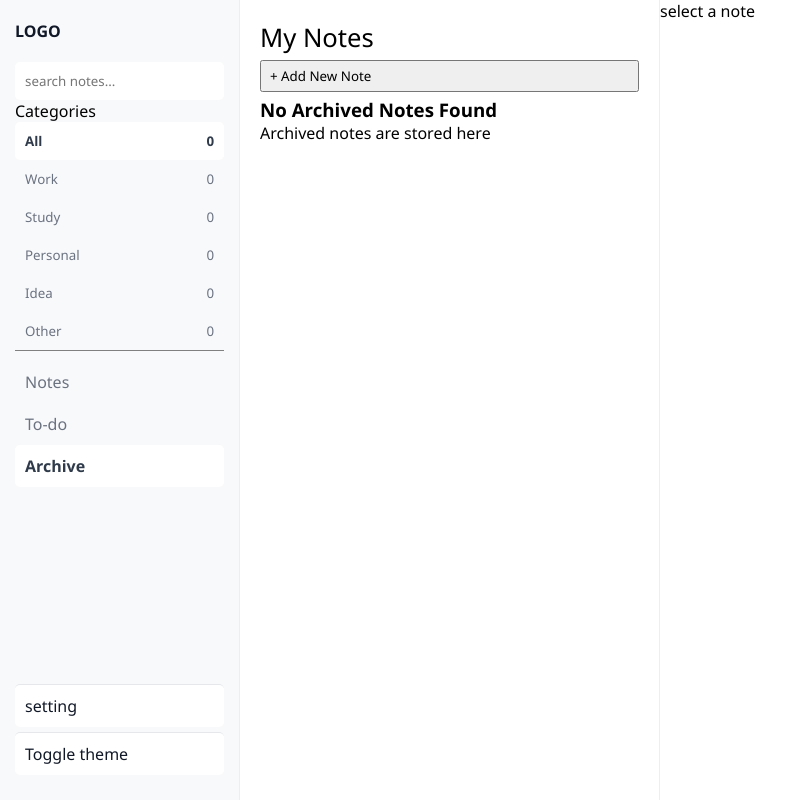
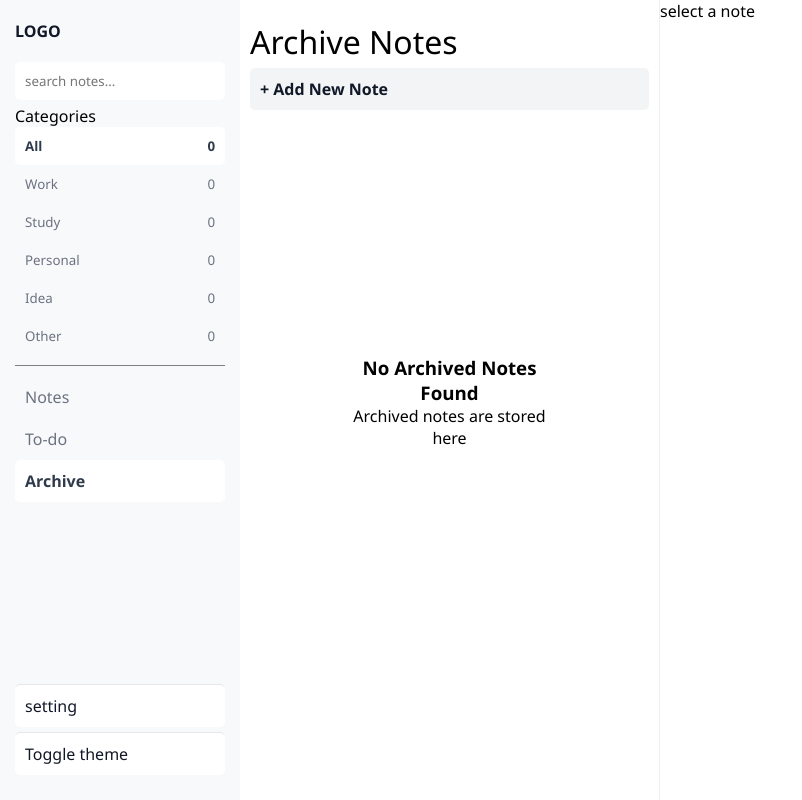
Before and after one commit to Ayush-fs-bit/react-notes-app, a React (Create React App) app: page /archive in a window 1280 px wide. Shown: the whole page, without its empty margins (0-802 px from the left). Built offline with nearby package versions, Linux system fonts and the light colour scheme.

Commit message:
style: design notes panel including add button, card layout, selection state and empty state UI

```diff
--- a/src/App.js
+++ b/src/App.js
@@ -151,15 +151,15 @@ function App() {
       <Sidebar onSearch={handleChangeSearch} input={searchQuery} onCategory={handleCategoryChange} counts={countsToShow} total={totalCount} activeCategory={activeCategory}/>
       <div className="main">
         <div className="main-header">
-          <p>My Notes</p>
-          <button onClick={handleAddClick}>+ Add New Note</button>
-          {selectedTag!=='all' && <div>
-              <p>Filtered By {selectedTag}</p><button onClick={handleClearTags}>clear</button>
+          <h1 className="main-heading">{location.pathname==="/"?"My Notes":"Archive Notes"}</h1>
+          <button onClick={handleAddClick} className='add-note-btn'>+ Add New Note</button>
+          {selectedTag!=='all' && <div className='tag-filter-msg'>
+              <p>Filtered By Tag "{selectedTag}"</p><button onClick={handleClearTags}>clear</button>
             </div>}
         </div>
         <Routes>
-          <Route path="/" element={<Homepage notes={homeNotes} onSelectNote={handleSelectNote} onTagClick={handleSelectedTag}/>} />
-          <Route path="/archive" element={<Archivepage notes={archivedNotes} onSelectNote={handleSelectNote} onTagClick={handleSelectedTag}/>} />
+          <Route path="/" element={<Homepage notes={homeNotes} onSelectNote={handleSelectNote} onTagClick={handleSelectedTag} selectedNote={selectedNote}/>} />
+          <Route path="/archive" element={<Archivepage notes={archivedNotes} onSelectNote={handleSelectNote} onTagClick={handleSelectedTag}selectedNote={selectedNote}/>} />
         </Routes>
       </div>
       <div className='right'>
--- a/src/Archivepage.js
+++ b/src/Archivepage.js
@@ -1,6 +1,6 @@
-const Archivepage = ({notes,onSelectNote,onTagClick}) => {
+const Archivepage = ({notes,onSelectNote,onTagClick,selectedNote}) => {
   if(notes.length===0){
-    return <div>
+    return <div className="empty-state">
       <h3>No Archived Notes Found</h3>
       <p>Archived notes are stored here</p>
     </div>
@@ -11,17 +11,18 @@ const Archivepage = ({notes,onSelectNote,onTagClick}) => {
 
   function renderTags(tags){
     if(!tags||tags.length===0)return;
-    return tags.map((t)=>(<div key={t} onClick={(e)=>{e.stopPropagation();
-      handleTagClick(t)}}>#{t}</div>))
+    return tags.map((t)=>(<div className="tags" key={t} onClick={(e)=>{e.stopPropagation();
+      handleTagClick(t)}}>{t}</div>))
   }
+  console.log(selectedNote)
 
 
   return (<div className="archived-notes-container">
      {notes.map((note) => (
-      <div className="note-card" onClick={()=>onSelectNote(note.id)} key={note.id}>
+      <div className={`note-card ${selectedNote?.id===note.id?"selected":""}`}  onClick={()=>onSelectNote(note.id)} key={note.id}>
         <p className="note-title">{note.title}</p>
-        <p className="content">{note.content}</p>
-        <div>{renderTags(note.tags)}</div>
+        <p className="note-content">{note.content}</p>
+        <div className="tags-container">{renderTags(note.tags)}</div>
       </div>
     ))
     }
--- a/src/Homepage.js
+++ b/src/Homepage.js
@@ -1,6 +1,6 @@
-const Homepage = ({ notes,onSelectNote,onTagClick }) => {
+const Homepage = ({ notes,onSelectNote,onTagClick,selectedNote }) => {
   if(notes.length===0){
-    return <div>
+    return <div className="empty-state">
       <h3>No Notes found</h3>
       <p>Start By Adding First Note</p>
     </div>
@@ -12,16 +12,16 @@ const Homepage = ({ notes,onSelectNote,onTagClick }) => {
 
   function renderTags(tags){
     if(!tags||tags.length===0)return;
-    return tags.map((t)=>(<div key={t} onClick={(e)=>{e.stopPropagation();
-      handleTagClick(t)}}>#{t}</div>))
+    return tags.map((t)=>(<div className="tags" key={t} onClick={(e)=>{e.stopPropagation();
+      handleTagClick(t)}}>{t}</div>))
   }
 
   return (<div className="notes-container">
     {notes.map((note) => (
-      <div className="note-card" onClick={()=>onSelectNote(note.id)} key={note.id}>
+      <div className={`note-card ${selectedNote?.id===note.id?"selected":""}`} onClick={()=>onSelectNote(note.id)} key={note.id}>
         <p className="note-title">{note.title}</p>
-        <p className="content">{note.content}</p>
-        <div>{renderTags(note.tags)}</div>
+        <p className="note-content">{note.content}</p>
+        <div className="tags-container">{renderTags(note.tags)}</div>
       </div>
     ))
     }
--- a/src/index.css
+++ b/src/index.css
@@ -4,7 +4,7 @@
   flex-direction: column;
   justify-content: space-between;
   padding: 20px 15px;
-  border-right:1px solid #eee;
+  /* border-right:1px solid #eee; */
   background: #F8F9FB;
 }
 .sidebar .bottom p{
@@ -19,11 +19,13 @@
   width: 100%;
   padding: 10px;
   border-radius: 5px;
+  margin-bottom: 5px;
 }
 .sidebar-categories{
   display: flex;
   flex-direction: column;
   border-bottom: 1px solid gray;
+  padding-bottom: 10px;
   margin-bottom: 10px;
 }
 .sidebar-categories button{
@@ -50,6 +52,8 @@ padding:10px;
  text-decoration: none;
  display: block;
  width: 100%;
+ display: flex;
+ align-items: center;
 }
 .nav-link.selected{
   background: #ffffff;
@@ -65,7 +69,6 @@ padding:10px;
   border-radius: 5px;
   margin-bottom: 5px;
 }
-
 
 
 .logo{
@@ -89,21 +92,99 @@ padding:10px;
   padding: 20px;
 }
 .main{
-  padding: 20px;
+  padding: 20px 10px;
   border-right:1px solid #eee;
 }
-.main-header input,.main-header button{
+.main-header input{
   width: 100%;
   text-align: start;
   padding:5px 8px;
   margin: 5px 0;
 }
-.main-header p{
-  font-size: 1.6em;
+.main-heading{
+  font-weight:500;
 }
 .note-card{
-  padding: 10px;
-  background-color: rgb(238, 237, 237);
+  padding:10px 15px ;
+  background-color:#FCFCFC;
   margin-bottom: 5px;
   border-radius: 5px;
 }
+.tags-container{
+  display: flex;
+  flex-wrap: wrap;
+  gap: 5px;
+}
+.note-card.selected{
+  background-color: #F5F6F5;
+}
+ .add-note-btn{
+  background-color: #F3F4F6;
+  border: none;
+  width: 100%;
+  text-align: start;
+  padding:10px 10px;
+  margin: 5px 0;
+  border-radius: 5px;
+  font-size: 16px;
+  font-weight: 600;
+  color: #111827;
+  cursor:pointer;
+}
+.add-note-btn:hover{
+  background-color: #E5E7EB;
+}
+.note-title{
+  color:#4F514F;
+  padding-bottom: 5px;
+}
+.note-content{
+  color:#8F918E;
+  padding-bottom: 5px;
+  font-size: 13px;
+}
+.note-card.selected .note-title{
+  color: black;
+}
+.note-card.selected .note-content{
+  color:#4F514F;
+}
+.note-card.selected .tags{
+  background-color: #D5D6D5;
+  color:#4F514F ;
+}
+.tags{
+background-color: #F2F2F2;
+color: #8F918E;
+padding:2px 5px;
+font-size: 13px;
+border-radius: 5px;
+cursor: pointer;
+}
+.tag-filter-msg{
+  display: flex;
+  justify-content: space-between;
+  margin:10px 0;
+  align-items: center;
+}
+.tag-filter-msg p{
+  font-size: 18px;
+}
+.tag-filter-msg button{
+  padding: 3px 10px;
+  background-color:#F3F4F6;
+  border: none;
+  border-radius: 5px;
+  font-weight: 600;
+  text-align: center;
+}
+.tag-filter-msg button:hover{
+  background-color: #E5E7EB;
+}
+
+.empty-state{
+  padding-top:30vh;
+ width: 200px;
+ margin: 0 auto;
+ text-align: center;
+}
```
Also changed, not shown: src/Sidebar.js (+8 -4 lines).
